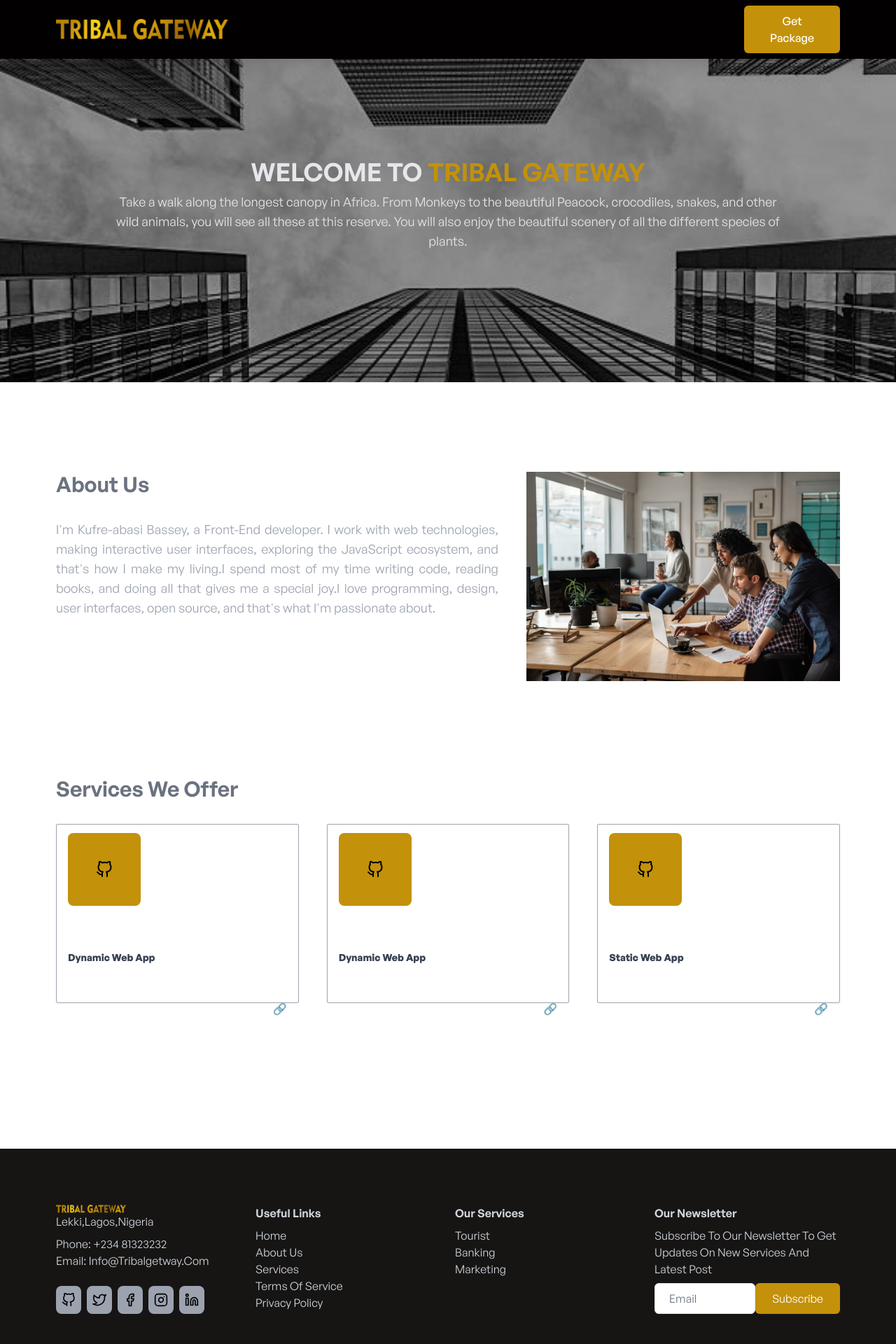
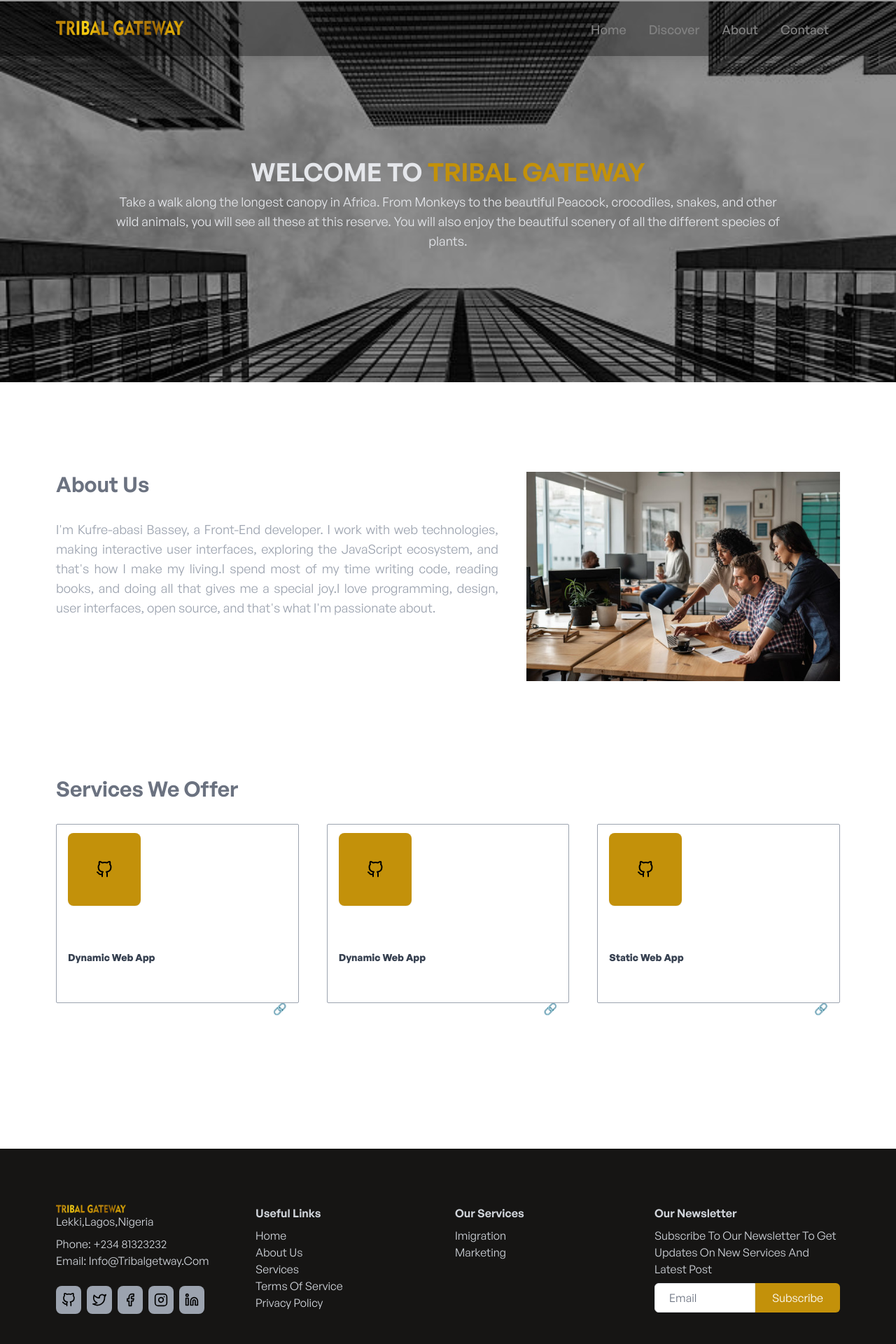
Before and after one commit to kufre-abasi/LekkiConservationCenterForm, a Vue app: page / in a window 1280 px wide. Shown: the top 1920 px of the page at 70% size. Built offline with nearby package versions, Linux system fonts and the light colour scheme; what vue-backtotop would draw is missing.

Commit message:
modified

```diff
--- a/src/App.vue
+++ b/src/App.vue
@@ -35,7 +35,7 @@ export default {
 </script>
 
 <template>
-  <div :class="appTheme" class="pt-0.5">
+  <div id="app" :class="appTheme" class="pt-0.5">
     <!-- <PageLoader /> -->
     <AppHeader />
     <!-- <Home /> -->
@@ -46,9 +46,9 @@ export default {
     <!-- <AppFooter /> -->
 
     <!-- Render active component contents with vue transition -->
-    <transition name="fade" mode="out-in">
+    <!-- <transition name="fade" mode="out-in"> -->
       <router-view :theme="appTheme" />
-    </transition>
+    <!-- </transition> -->
 
     <AppFooter />
 
--- a/src/components/shared/AppFooter.vue
+++ b/src/components/shared/AppFooter.vue
@@ -121,10 +121,12 @@ export default {
         </h4>
 
         <p class="font-general-regular text-md capitalize sm:text-md text-gray-300">
-          Tourist
+          <!-- <router-link>
+             Tourist
+          </router-link> -->
         </p>
         <p class="font-general-regular text-md capitalize sm:text-md text-gray-300">
-          Banking
+          Imigration
         </p>
         <p class="font-general-regular text-md capitalize sm:text-md text-gray-300">
           Marketing
@@ -144,7 +146,7 @@ export default {
           class="font-general-regular text-md capitalize sm:text-md text-gray-300 flex flex-row"
         >
           <input
-            class="w-full px-5 py-2 border-1 border-gray-200 dark:border-secondary-dark rounded-md text-md bg-secondary-light dark:bg-ternary-dark text-primary-dark dark:text-ternary-light"
+            class="w-full px-5 py-2 border-1 border-gray-200 dark:border-secondary-dark rounded-bl-md rounded-tl-md text-md bg-secondary-light dark:bg-ternary-dark text-primary-dark dark:text-ternary-light"
             id="email"
             name="email"
             type="text"
@@ -154,7 +156,7 @@ export default {
           />
           <Button
             title="Subscribe"
-            class="px-4 sm:px-6 py-2 sm:py-2.5 text-white bg-primary hover:bg-indigo-600 rounded-md focus:ring-1 focus:ring-indigo-900 duration-500"
+            class="px-4 sm:px-6 py-2 text-white bg-primary hover:bg-indigo-600 rounded-br-md rounded-tr-md focus:ring-1 focus:ring-indigo-900 duration-500"
             type="submit"
             aria-label="Submit Request"
           />
--- a/src/components/shared/AppHeader.vue
+++ b/src/components/shared/AppHeader.vue
@@ -1,16 +1,16 @@
 <script>
 // import ThemeSwitcher from '../ThemeSwitcher';
-import HireMeModal from "../HireMeModal.vue";
+// import HireMeModal from "../HireMeModal.vue";
 import feather from "feather-icons";
-// import AppHeaderLinks from "./AppHeaderLinks.vue";
-import Button from "../reusable/Button.vue";
+import AppHeaderLinks from "./AppHeaderLinks.vue";
+// import Button from "../reusable/Button.vue";
 
 export default {
   components: {
     // ThemeSwitcher,
-    HireMeModal,
-    // AppHeaderLinks,
-    Button,
+    // HireMeModal,
+    AppHeaderLinks,
+    // Button,
   },
   data() {
     return {
@@ -71,7 +71,7 @@ export default {
 </script>
 
 <template>
-  <nav id="nav" class="shadow-xl fixed top-0 z-10 bg-primary-dark px-20 w-full">
+  <nav id="nav" class="shadow-xl fixed top-0 z-10 bg-primary-dark bg-opacity-40 px-20 w-full">
     <!-- Header start -->
     <div
       class="z-10 py-4 sm:py-0 max-w-screen-lg xl:max-w-screen-xl block sm:flex sm:justify-between my-2 sm:items-center items-center"
@@ -106,7 +106,7 @@ export default {
 				/> -->
 
         <!-- Small screen hamburger menu -->
-        <!-- <div class="sm:hidden">
+        <div class="sm:hidden">
           <button
             @click="isOpen = !isOpen"
             type="button"
@@ -131,23 +131,23 @@ export default {
               ></path>
             </svg>
           </button>
-        </div>-->
+        </div>
       </div>
 
       <!-- Header links -->
-      <!-- <AppHeaderLinks :showModal="showModal" :isOpen="isOpen" class="text-center" /> -->
+      <AppHeaderLinks :showModal="showModal" :isOpen="isOpen" class="text-center" />
 
       <!-- Header right section buttons -->
-      <div class="hidden sm:flex justify-between items-center flex-col md:flex-row">
+      <!-- <div class="hidden sm:flex justify-between items-center flex-col md:flex-row"> -->
         <!-- Hire me button -->
-        <div class="hidden md:block">
+        <!-- <div class="hidden md:block">
           <Button
             title="Get Package"
             class="text-md font-general-medium bg-primary hover:bg-primary text-white shadow-sm rounded-md px-4 sm:px-6 py-2 sm:py-2.5 duration-300"
             @click="showModal()"
             aria-label="Get Package"
           />
-        </div>
+        </div> -->
 
         <!-- Theme switcher large screen -->
         <!-- <theme-switcher
@@ -155,16 +155,16 @@ export default {
 					@themeChanged="updateTheme"
 					class="ml-8 bg-primary-light dark:bg-ternary-dark px-3 py-2 shadow-sm rounded-xl cursor-pointer"
 				/> -->
-      </div>
+      <!-- </div> -->
     </div>
 
     <!-- Hire me modal -->
-    <HireMeModal
+    <!-- <HireMeModal
       :showModal="showModal"
       :modal="modal"
       :categories="categories"
       aria-modal="Hire Me Modal"
-    />
+    /> -->
   </nav>
 </template>
 
--- a/src/components/shared/AppHeaderLinks.vue
+++ b/src/components/shared/AppHeaderLinks.vue
@@ -8,32 +8,32 @@ export default {
   <!-- Header links -->
   <div
     :class="isOpen ? 'block' : 'hidden'"
-    class="m-0 sm:ml-4 mt-5 sm:mt-3 sm:flex p-5 sm:p-0 justify-center items-center shadow-lg sm:shadow-none"
+    class="m-0 sm:ml-4 mt-5 sm:mt-3 sm:flex p-5 sm:p-0 justify-center items-center shadow-b-lg sm:shadow-b-lg"
   >
     <router-link
       to="/"
-      class="font-general-medium block text-left text-lg font-medium text-gray-400 sm:mx-4 mb-2 sm:py-2"
+      class="font-general-medium block text-left text-lg font-medium text-gray-200 sm:mx-4 mb-2 sm:py-2"
       aria-label="Home"
       >Home</router-link
     >
-    <!-- <router-link
-      to="/projects"
-      class="font-general-medium block text-left text-lg font-medium text-gray-400 sm:mx-4 mb-2 sm:py-2 border-t-2 pt-3 sm:pt-2 sm:border-t-0 border-primary-light dark:border-secondary-dark"
+    <router-link
+      to="/"
+      class="font-general-medium block text-left text-lg font-medium text-light-200 sm:mx-4 mb-2 sm:py-2 border-t-2 pt-3 sm:pt-2 sm:border-t-0 border-primary-light dark:border-secondary-dark"
       aria-label="Projects"
       >Discover</router-link
     >
     <router-link
-      to="/about"
-      class="font-general-medium block text-left text-lg font-medium text-gray-400 sm:mx-4 mb-2 sm:py-2 border-t-2 pt-3 sm:pt-2 sm:border-t-0 border-primary-light dark:border-secondary-dark"
+      to="/"
+      class="font-general-medium block text-left text-lg font-medium text-gray-200 sm:mx-4 mb-2 sm:py-2 border-t-2 pt-3 sm:pt-2 sm:border-t-0 border-primary-light dark:border-secondary-dark"
       aria-label="About Us"
-      >About Us</router-link
+      >About</router-link
     >
     <router-link
-      to="/contact"
-      class="font-general-medium block text-left text-lg font-medium text-gray-400 sm:mx-4 mb-2 sm:py-2 border-t-2 pt-3 sm:pt-2 sm:border-t-0 border-primary-light dark:border-secondary-dark"
+      to="/"
+      class="font-general-medium block text-left text-lg font-medium text-gray-200 sm:mx-4 mb-2 sm:py-2 border-t-2 pt-3 sm:pt-2 sm:border-t-0 border-primary-light dark:border-secondary-dark"
       aria-label="Contact"
       >Contact</router-link
-    > -->
+    >
     <!-- <div
 			class="border-t-2 pt-3 sm:pt-0 sm:border-t-0 border-primary-light dark:border-secondary-dark"
 		>
```
